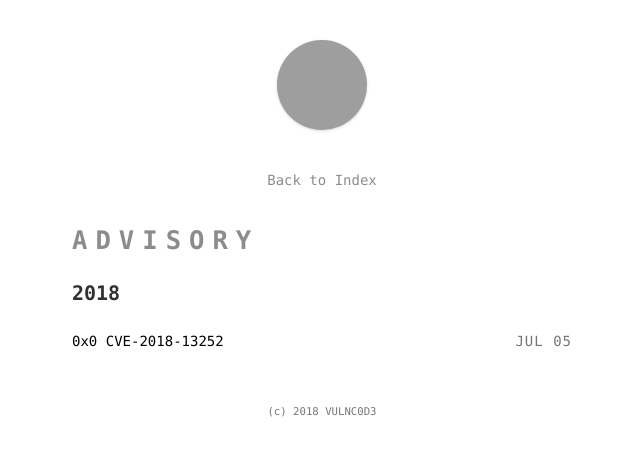
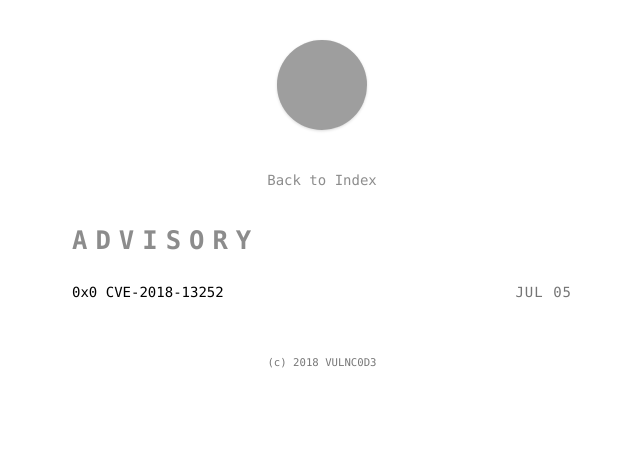
Before and after one commit to herwonowr/herwonowr.github.io, a Jekyll site: the page built from advisory.html, in a window 1280 px wide. Shown: the top 456 px of the page, without its empty margins (318-958 px from the left). Built offline with Jekyll 4.4.1, drawn with Linux system fonts in a browser that asks for light colours; grey boxes are pictures that could not be loaded.

Commit message:
fix(layouts): fix advisory and exploits post filter

```diff
--- a/advisory.html
+++ b/advisory.html
@@ -9,8 +9,8 @@ layout: default
   <section>
     <h3 class="code big-title">ADVISORY</h3>
     {% for post in site.posts %}
-      {% if post.categories contains "advisory" %}
-        {% unless post.next and post.next.categories contains "advisory" %}
+      {% if post.categories contains 'advisory' %}
+        {% unless post.next %}
           <h3 class="code">{{ post.date | date: '%Y' }}</h3>
         {% else %}
           {% capture year %}{{ post.date | date: '%Y' }}{% endcapture %}
--- a/exploits.html
+++ b/exploits.html
@@ -9,8 +9,8 @@ layout: default
   <section>
     <h3 class="code big-title">EXPLOITS</h3>
     {% for post in site.posts %}
-      {% if post.categories contains "exploits" %}
-        {% unless post.next and post.next.categories contains "exploits" %}
+      {% if post.categories contains 'exploits' %}
+        {% unless post.next %}
           <h3 class="code">{{ post.date | date: '%Y' }}</h3>
         {% else %}
           {% capture year %}{{ post.date | date: '%Y' }}{% endcapture %}
```
